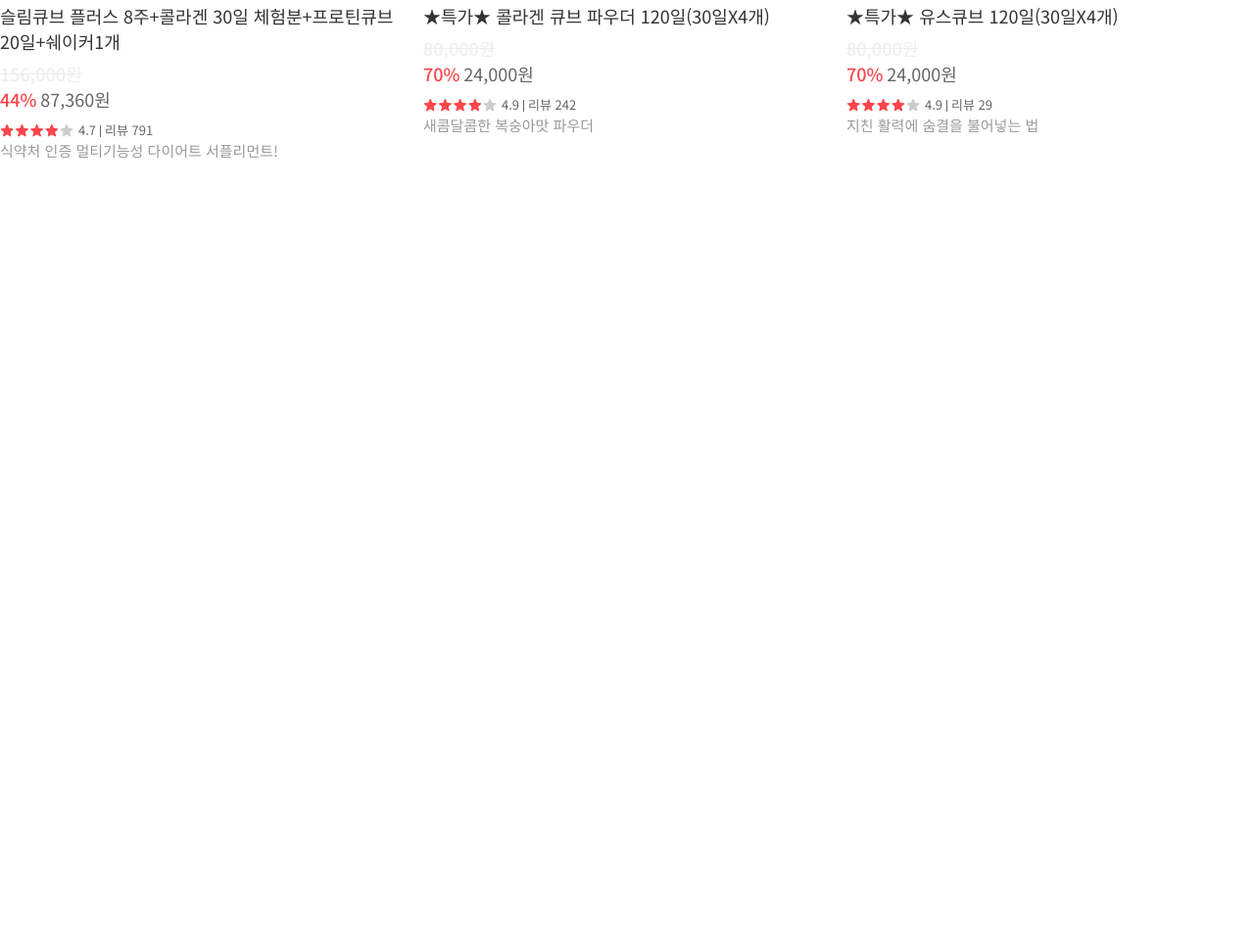
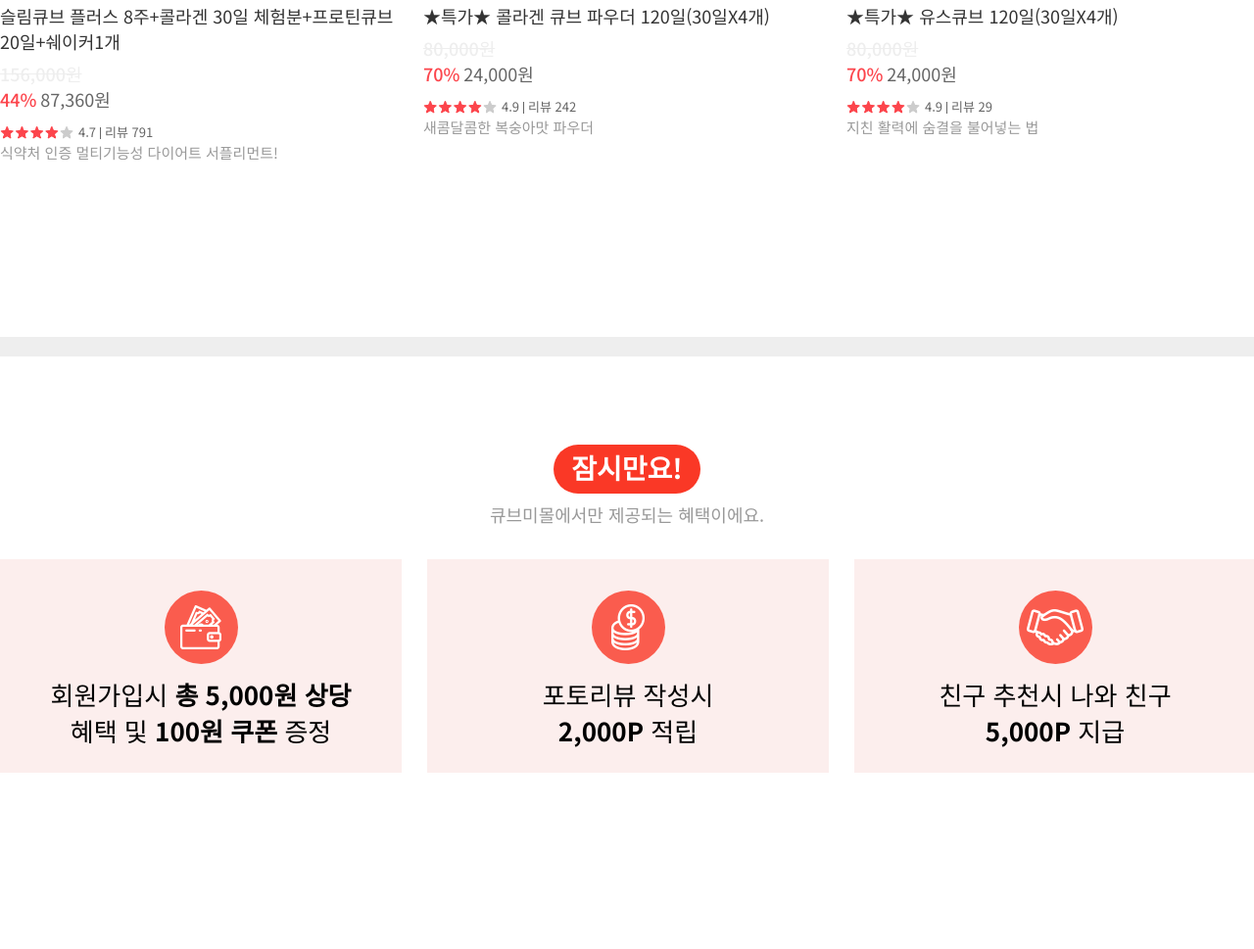
Before and after one commit to yellrim/cubeme, a plain HTML site: page index.html in a window 1280 px wide. Shown: the part 1544-2513 px from the top of the page at 98% size. Before the commit the page ends 1888 px from the top, so only its background shows below. Drawn offline with Linux system fonts and the light colour scheme.

Commit message:
Add files via upload

```diff
--- a/css/style.css
+++ b/css/style.css
@@ -8,7 +8,11 @@
     color: #666666;
     font-size: 14px;
 }
-
+.line{
+    width: 100%;
+    height: 20px;
+    background-color: #eee;
+}
 .header{
     width: 1744px;
     height: 125px;
@@ -146,7 +150,7 @@
     display: flex;
 }
 .hot-shop{
-    margin-right: 16px;
+    margin: 0 16px 90px 0;
 }
 .hot-shop:last-child{
     margin-right:0px
@@ -191,7 +195,7 @@
 .hot-shop-txt-box h3{
     font-size: 18px;
     display: inline-block;
-    margin-bottom: 13px;
+    margin-bottom: 15px;
 }
 .star-box{
     position:relative;
@@ -226,3 +230,86 @@
     line-height: 1.6;
     color: #999999;
 }
+/* wait */
+.wait-cube{
+    width: 1280px;
+    height: 515px;
+    margin: 0 auto;
+}
+.wait-tit{
+    width: 1280px;
+    height: 81px;
+    text-align: center;
+    margin: 90px 0 36px 0;
+}
+.wait-tit h1{
+    width: 150px;
+    height: 50px;
+    font-weight: 700;
+    font-size: 28px;
+    line-height: 1.7em;
+    background-color: #fa3826;
+    border-radius: 30px;
+    color: #fff;
+    margin: 0 auto;
+}
+.wait-tit p{
+    font-size: 18px;
+    color: #999;
+    padding: 8px 0 36px 0;
+}
+.event-container{
+    display: flex;
+}
+.wait-event-box{
+    width: 1280px;
+    height: 218px;
+}
+.wait-event{
+    width: 350px;
+    height: 158px;
+    background-color: #fceeed;
+    display: flex;
+    flex-flow: column nowrap;
+    justify-content: center;
+    align-items: center;
+    padding: 30px 30px;
+    margin-right: 26px;
+}
+.wait-event-img-box01{
+    width: 75px;
+    height: 75px;
+    border-radius: 50%;
+    background: url(../img/icon_wallet.png) no-repeat center;
+    background-color: #fa5c4e;
+    margin: 0 auto;
+}
+.wait-event-img-box02{
+    width: 75px;
+    height: 75px;
+    border-radius: 50%;
+    background: url(../img/icon_coin.png) no-repeat center;
+    background-color: #fa5c4e;
+    margin: 0 auto;
+}
+.wait-event-img-box03{
+    width: 75px;
+    height: 75px;
+    border-radius: 50%;
+    background: url(../img/icon_hands.png) no-repeat center;
+    background-color: #fa5c4e;
+    margin: 0 auto;
+}
+.wait-event-txt-box{
+    width: 350px;
+    height: 68px;
+    margin-top: 12px
+}
+.wait-event-txt-box p{
+    color: #000;
+    font-size: 26px;
+    text-align: center;
+}
+.wait-event-txt-box p>span{
+    font-weight: 700;
+}
--- a/index.html
+++ b/index.html
@@ -67,7 +67,7 @@
                 </div>
             </div>
         </main>
-        <div class="sec hot-cube">
+        <section class="sec hot-cube">
             <div class="hot-tit">
                 <h1>가장 핫한 큐브</h1>
                 <p>
@@ -146,7 +146,52 @@
                     </div>
                 </div>
             </div>
-        </div>
+        </section>
+        <div class="line"></div>
+        <section class="sec wait-cube">
+            <div class="wait-tit">
+                <h1>잠시만요!</h1>
+                <p>큐브미몰에서만 제공되는 혜택이에요.</p>
+            </div>
+            <div class="event-container">
+                <div class="wait-event-box">
+                    <div class="wait-event">
+                        <div class="icon01 wait-event-img-box01">
+                        </div>
+                        <div class="wait-event-txt-box">
+                            <p>
+                                회원가입시 <span>총 5,000원 상당 </span><br>
+                                혜택 및 <span>100원 쿠폰</span> 증정
+                            </p>
+                        </div>
+                    </div>
+                </div>
+                <div class="wait-event-box">
+                    <div class="wait-event">
+                        <div class="wait-event-img-box02">
+                        </div>
+                        <div class="wait-event-txt-box">
+                            <p>
+                                포토리뷰 작성시<br>
+                                <span>2,000P</span> 적립
+                            </p>
+                        </div>
+                    </div>
+                </div>
+                <div class="wait-event-box">
+                    <div class="wait-event">
+                        <div class="wait-event-img-box03">
+                        </div>
+                        <div class="wait-event-txt-box">
+                            <p>
+                                친구 추천시 나와 친구<br>
+                                <span>5,000P</span> 지급
+                            </p>
+                        </div>
+                    </div>
+                </div>
+            </div>
+        </section>
     </div>
 </body>
 </html>
```
Also changed, not shown: img/icon_coin.png (added), img/icon_hands.png (added), img/icon_wallet.png (added).
